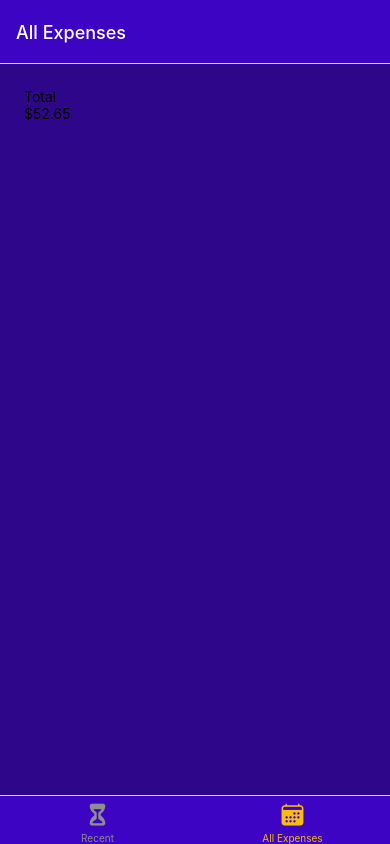
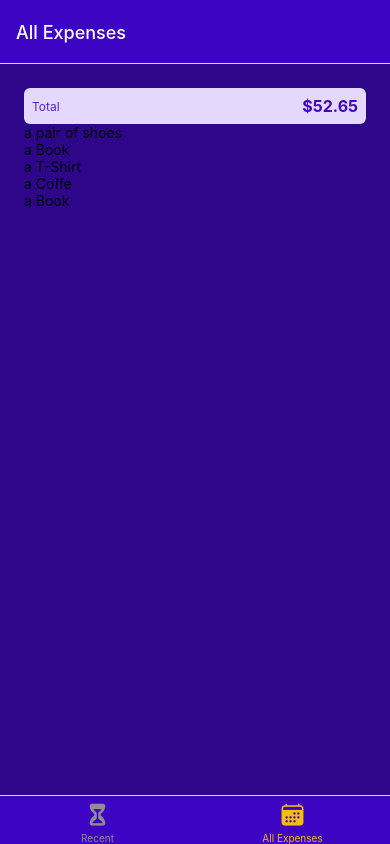
Before and after one commit to abdonofal911/ExpensesTracker, a React Native app: screen /AllExpenses in a window 390 px wide. Built offline with nearby package versions, Linux system fonts and the light colour scheme.

Commit message:
Changes to be committed: 	modified:   components/ExpensesOutput/ExpensesList.js 	modified:   components/ExpensesOutput/ExpensesSummary.js

```diff
--- a/components/ExpensesOutput/ExpensesList.js
+++ b/components/ExpensesOutput/ExpensesList.js
@@ -1,8 +1,18 @@
 import React from "react";
-import { FlatList, View } from "react-native";
+import { FlatList, Text, View } from "react-native";
 
-const ExpensesList = () => {
-  return <FlatList />;
+const renderExpensesItem = (itemData) => {
+  return <Text>{itemData.item.description}</Text>;
+};
+
+const ExpensesList = ({ expenses }) => {
+  return (
+    <FlatList
+      data={expenses}
+      renderItem={renderExpensesItem}
+      keyExtractor={(item) => item.id}
+    />
+  );
 };
 
 export default ExpensesList;
--- a/components/ExpensesOutput/ExpensesSummary.js
+++ b/components/ExpensesOutput/ExpensesSummary.js
@@ -1,15 +1,36 @@
 import React from "react";
-import { Text, View } from "react-native";
+import { StyleSheet, Text, View } from "react-native";
+import { GlobalStyles } from "../../constants/styles";
 const ExpensesSummary = ({ periodName, expenses }) => {
   const expensesSum = expenses.reduce((sum, expense) => {
     return sum + expense.amount;
   }, 0);
   return (
-    <View>
-      <Text>{periodName}</Text>
-      <Text>${expensesSum.toFixed(2)}</Text>
+    <View style={styles.container}>
+      <Text style={styles.period}>{periodName}</Text>
+      <Text style={styles.sum}>${expensesSum.toFixed(2)}</Text>
     </View>
   );
 };
 
 export default ExpensesSummary;
+
+const styles = StyleSheet.create({
+  container: {
+    padding: 8,
+    backgroundColor: GlobalStyles.colors.primary50,
+    borderRadius: 6,
+    flexDirection: "row",
+    justifyContent: "space-between",
+    alignItems: "center",
+  },
+  period: {
+    fontSize: 12,
+    color: GlobalStyles.colors.primary400,
+  },
+  sum: {
+    fontSize: 16,
+    fontWeight: "bold",
+    color: GlobalStyles.colors.primary500,
+  },
+});
```
